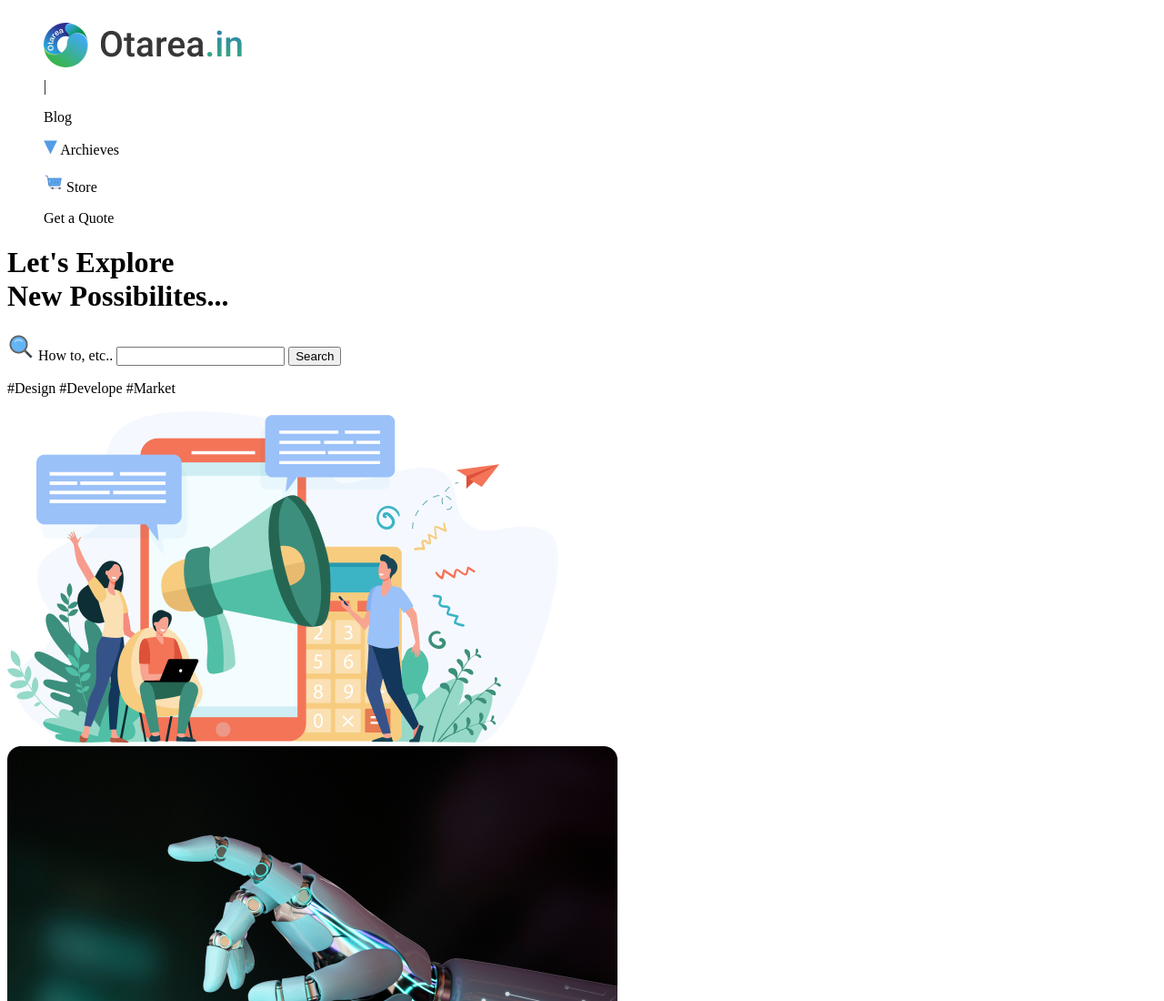
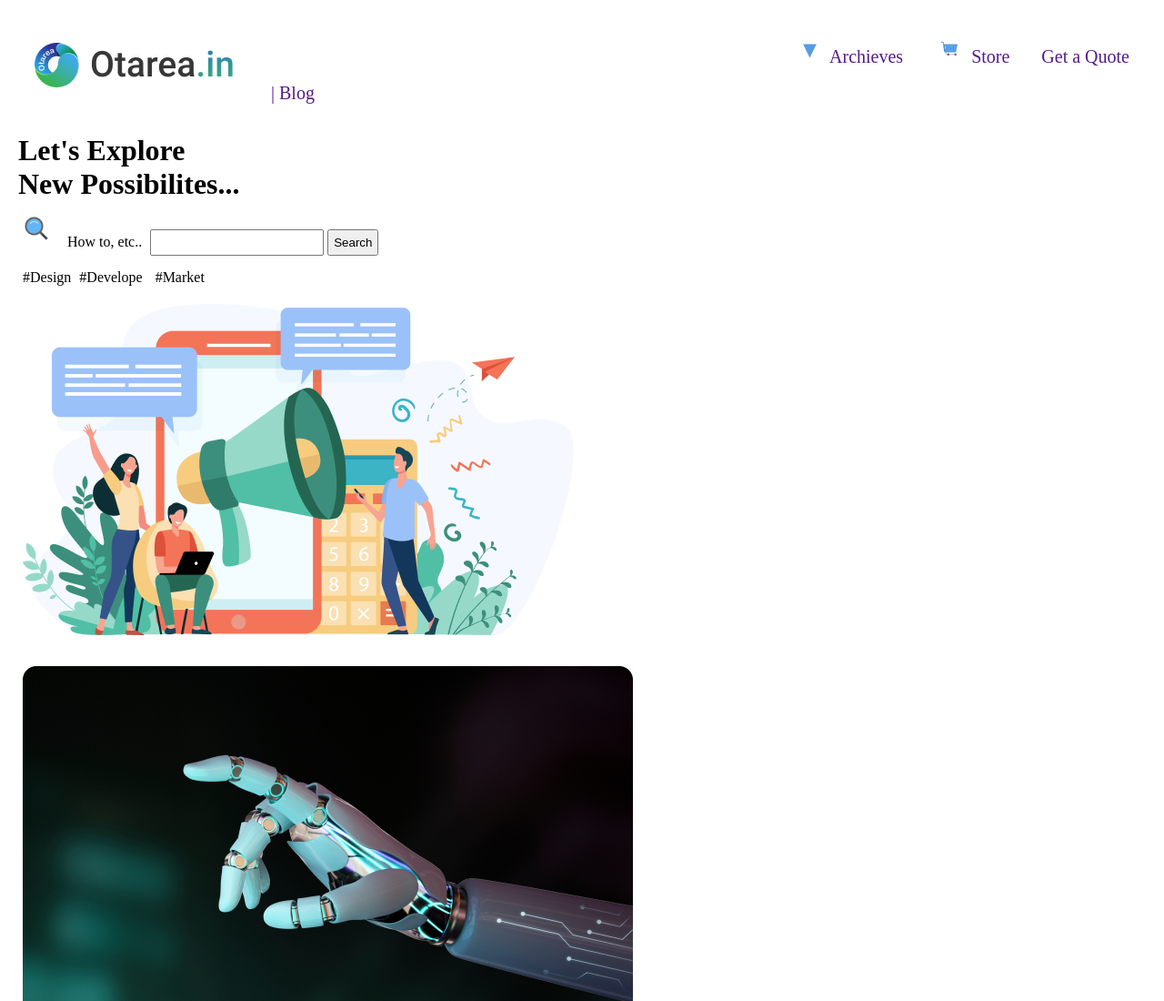
Before and after one commit to satishvatturu/Contest-2-repo, a plain HTML site: page index.html in a window 1280 px wide. Shown: the top 1100 px of the page at 91% size. Drawn offline with Linux system fonts and the light colour scheme.

Commit message:
updated html

```diff
--- a/index.html
+++ b/index.html
@@ -8,32 +8,36 @@
   </head>
   <body>
     <header>
-      <nav>
-        <ul style="list-style-type: none">
-          <li><img src="./images/otarea_logo.png" alt="logo" /></li>
-          |
-          <li><p>Blog</p></li>
+      <nav class="nav-container">
+
+        <ul class="right-side">
+          <li><img src="./images/otarea_logo.png" class="image-c" alt="logo" /></li>
+          <li><a href="">| Blog</a></li>
+        </ul>
+
+        <ul class="left-side">
           <li>
             <p>
-              <img src="./images/Polygon.png" alt="polygon_icon" />
-              <span>Archieves</span>
+              <img src="./images/Polygon.png" class="image-c" alt="polygon_icon" />
+              <a href="">Archieves</a>
             </p>
           </li>
           <li>
             <p>
-              <img src="./images/cart_icon.png" alt="cart_icon" />
-              <span>Store</span>
+              <img src="./images/cart_icon.png" class="image-c" alt="cart_icon" />
+              <a href="">Store</a>
             </p>
           </li>
-          <li><p>Get a Quote</p></li>
+          <li><a href="">Get a Quote</a></li>
         </ul>
+
       </nav>
     </header>
 
     <main>
         <h1>Let's Explore <br> New Possibilites...</h1>
         <div>
-        <img src="./images/search_icon.png" alt="search_icon">
+        <img src="./images/search_icon.png" class="image-c" alt="search_icon">
         <span>
         <label for="search">How to, etc..</label>
         <input type="text" name="search"></input>
--- a/style.css
+++ b/style.css
@@ -0,0 +1,40 @@
+*
+{
+    padding: 5px;
+    margin: 0;
+    box-sizing: border-box;
+}
+
+.nav-container
+{
+    width: 100%;
+    display: flex;
+    justify-content: space-between;
+}
+
+/* To remove the bullets in ul */
+.right-side, .left-side
+{
+    list-style-type: none;
+}
+
+/* change li display property from block to inline block */
+.right-side li, .left-side li
+{
+    display: inline-block;
+    padding:8px;
+}
+
+.right-side li a, .left-side li a
+{
+    display: inline;
+    text-decoration: none;
+    width: 100%;
+    height: 100%;
+    font-size: 20px;
+}
+
+.image-c
+{
+    padding: ;
+}
```
